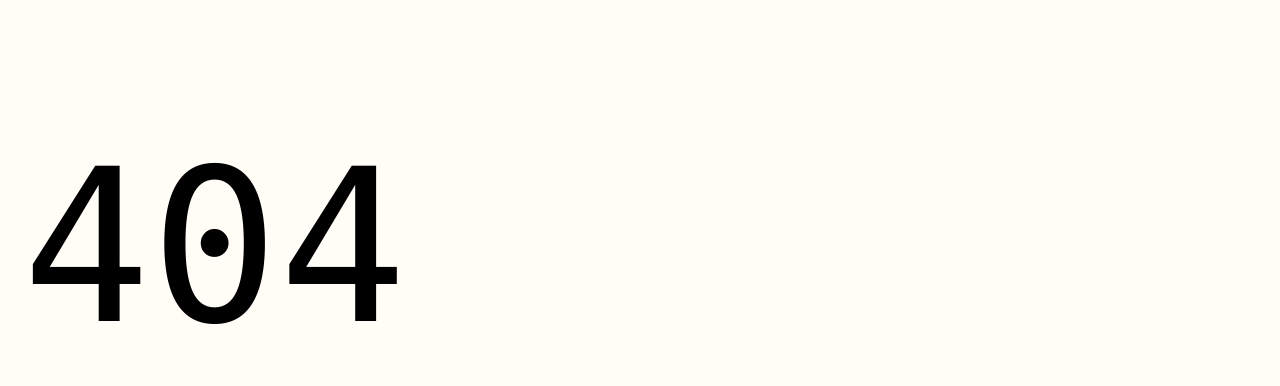
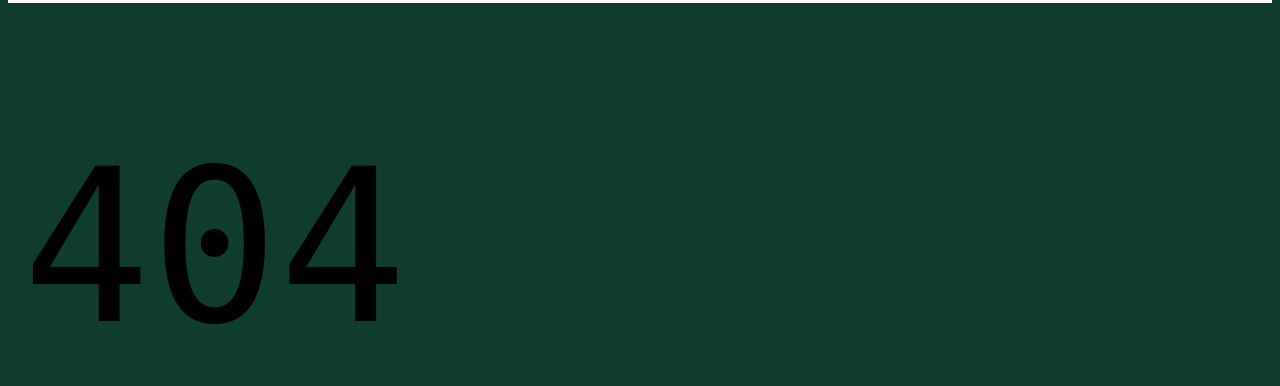
Before and after one commit to mrchristmas1978/myFranklinExampleSite, a website with bundled scripts: page 404.html in a window 1280 px wide. Shown: the part 61-447 px from the top of the page. Built offline with nearby package versions, Linux system fonts and the light colour scheme; files whose address does not match are found by name.

Commit message:
feat(theme): set body background to dark green and adjust body text color for contrast

```diff
--- a/styles/styles.css
+++ b/styles/styles.css
@@ -48,8 +48,8 @@ body {
   margin: 0;
   font-family: var(--body-font-family);
   line-height: 1.6;
-  color: var(--text-color);
-  background-color: var(--background-color);
+  color: #FFFDF5;
+  background-color: #0F3D2E;
   display: none;
 }
 
```
